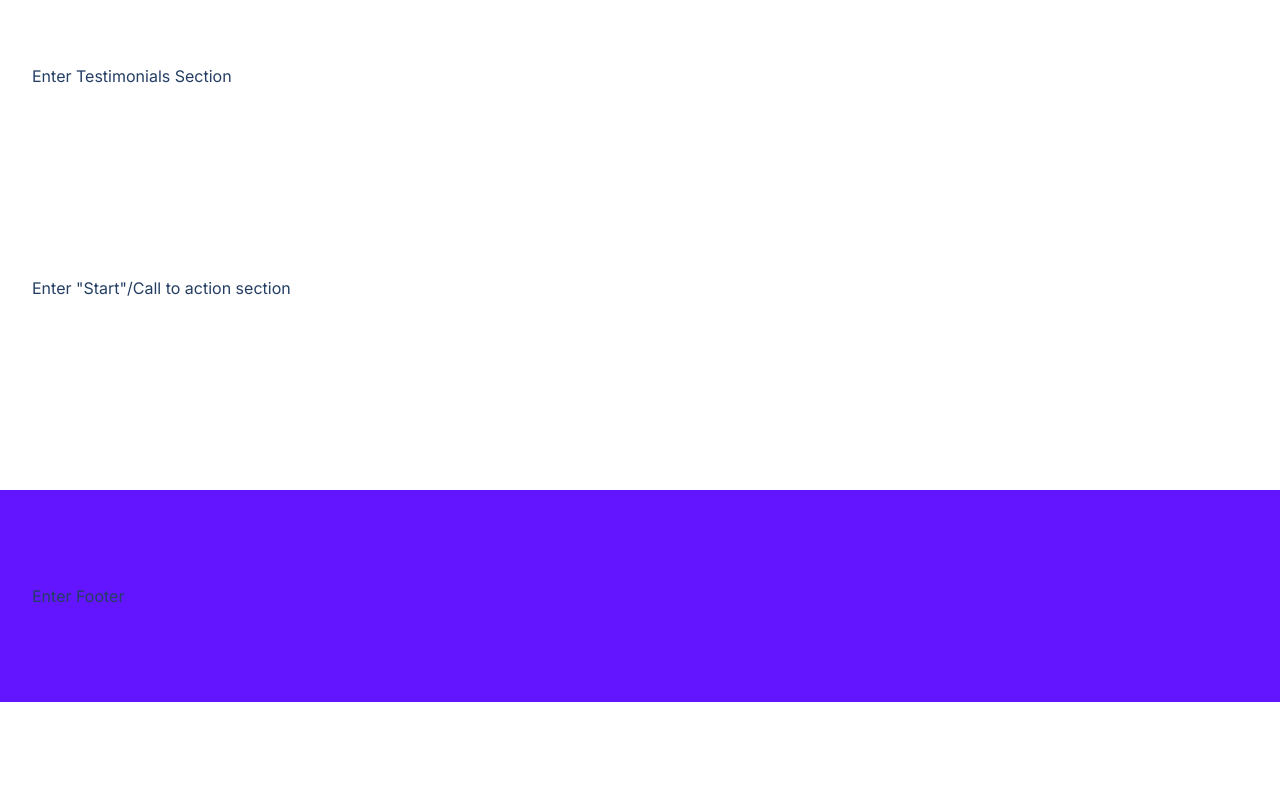
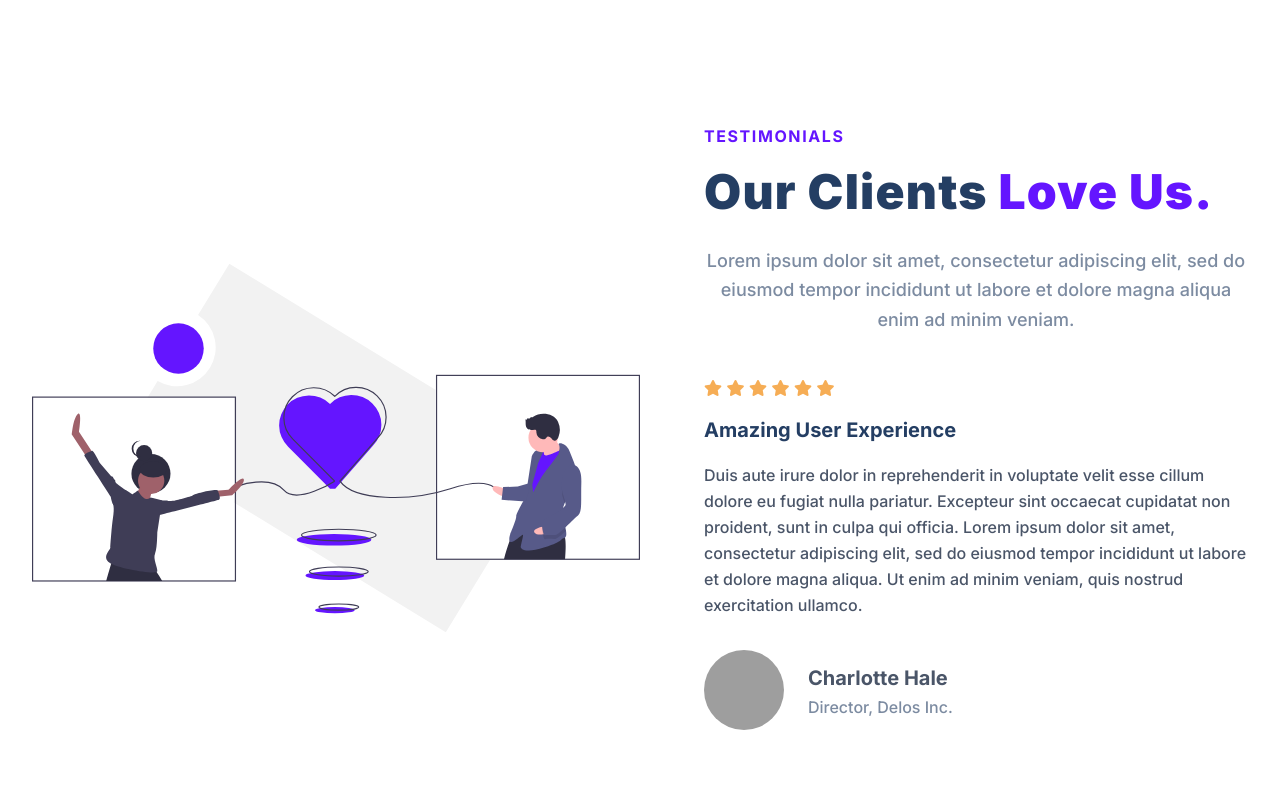
Before and after one commit to Tracymichael46/FES-module-2-final-project, a plain HTML site: page index.html in a window 1280 px wide. Shown: the part 4880-5680 px from the top of the page. Before the commit the page ends 5582 px from the top, so only its background shows below. Drawn offline with Linux system fonts and the light colour scheme; grey boxes are pictures that could not be loaded; a script that the page names is missing.

Commit message:
update 5

```diff
--- a/index.html
+++ b/index.html
@@ -275,8 +275,7 @@
                     <div class="section__tag">pricing</div>
                     <h2 class="section__title">Reasonable & Flexible <span class="purple">Plans.</span></h2>
                     <p class="section__para">Lorem ipsum dolor sit amet, consectetur adipiscing elit, sed do eiusmod tempor incididunt ut labore et dolore magna aliqua.</p>
-                </div>
-                <div class="plans">
+                    <div class="plans">
                     <div class="plan">
                         <div class="plan__stripe"></div>
                         <div class="plan__top">
@@ -291,7 +290,7 @@
                             <div class="plan__feature">12 Internal Pages</div>
                             <div class="plan__feature">Basic Assistance</div>
                         </div>
-                        <div class="plan__borrom">
+                        <div class="plan__bottom">
                             <button class="plan__button">BUY NOW</button>
                         </div>
                     </div>
@@ -309,7 +308,7 @@
                             <div class="plan__feature">22 Internal Pages</div>
                             <div class="plan__feature">Priority Assistance</div>
                         </div>
-                        <div class="plan__borrom">
+                        <div class="plan__bottom">
                             <button class="plan__button">BUY NOW</button>
                         </div>
                     </div>
@@ -327,17 +326,57 @@
                             <div class="plan__feature">37 Internal Pages</div>
                             <div class="plan__feature">Personal Assistance</div>
                         </div>
-                        <div class="plan__borrom">
+                        <div class="plan__bottom">
                             <button class="plan__button">BUY NOW</button>
                         </div>
                     </div>
+                </div>
                 </div>
             </div>
         </section>
         <section id="testimonials">
             <div class="container">
                 <div class="row">
-                    <!--  -->Enter Testimonials Section<!--  -->
+                    <img src="assets/love-illustration.c759090fa833369ad6ffb6eb19cacb3e.svg" alt="" class="testimonials__img">
+                    <div class="testimonials__description">
+                        <div class="section__tag">Testimonials</div>
+                        <h2 class="section__title">Our Clients <span class="purple">Love Us.</span></h2>
+                        <p class="section__para">Lorem ipsum dolor sit amet, consectetur adipiscing elit, sed do eiusmod tempor incididunt ut labore et dolore magna aliqua enim ad minim veniam.</p>
+                        <div class="testimonial">
+                            <div class="testimonial__rating">
+                                <i class="fas fa-star" aria-hidden="true"></i>
+                                <i class="fas fa-star" aria-hidden="true"></i>
+                                <i class="fas fa-star" aria-hidden="true"></i>
+                                <i class="fas fa-star" aria-hidden="true"></i>
+                                <i class="fas fa-star" aria-hidden="true"></i>
+                                <i class="fas fa-star" aria-hidden="true"></i>
+                            </div>
+                            <h3 class="testimonial__title">Amazing User Experience</h3>
+                            <p class="testimonial__para">Duis aute irure dolor in reprehenderit in voluptate velit esse cillum dolore eu fugiat nulla pariatur. Excepteur sint occaecat cupidatat non proident, sunt in culpa qui officia. Lorem ipsum dolor sit amet, consectetur adipiscing elit, sed do eiusmod tempor incididunt ut labore et dolore magna aliqua. Ut enim ad minim veniam, quis nostrud exercitation ullamco.</p>
+                            <div class="tetimonial__bottom">
+                                <div class="testimonial__profile">
+                                    <img src="https://images.unsplash.com/photo-1494790108377-be9c29b29330?ixlib=rb-1.2.1&amp;ixid=eyJhcHBfaWQiOjEyMDd9&amp;auto=format&amp;fit=facearea&amp;facepad=3.25&amp;w=512&amp;h=512&amp;q=80" class="testimonial__img">
+                                    <div class="testimonial__details">
+                                        <div class="testimonial__name">Charlotte Hale</div>
+                                        <div class="testimonial__role">Director, Delos Inc.</div>
+                                    </div>
+                                </div>
+                                <div class="testimonial__buttons">
+                                    <button class="testimonial__button">
+                                        <svg fill="none" stroke="rgb(100,21,255)" stroke-linecap="round" stroke-linejoin="round" stroke-width="3" viewBox="0 0 24 24">
+                                            <path d="M10 19l-7-7m0 0l7-7m-7 7h18"></path>
+                                        </svg>
+                                    </button>
+                                    <div class="divider"></div>
+                                    <button class="testimonial__button">
+                                        <svg fill="none" stroke="rgb(100,21,255)" stroke-linecap="round" stroke-linejoin="round" stroke-width="3" viewBox="0 0 24 24">
+                                            <path d="M14 5l7 7m0 0l-7 7m7-7H3"></path>
+                                        </svg>
+                                    </button>
+                                </div>
+                            </div>
+                        </div>
+                    </div>
                 </div>
             </div>
         </section>
--- a/style.css
+++ b/style.css
@@ -885,6 +885,19 @@ PRICING ↓
     background: linear-gradient(115deg, rgb(245, 101, 101) 0%, rgb(254, 178, 178) 100%);
 }
 
+button {
+    cursor: pointer;
+    border: none;
+}
+
+.plan__button:hover {
+    transform: translate(1px, -1px);
+    box-shadow: rgba(0, 0, 0, 0) 0px 0px 0px 0px,
+    rgba(0, 0, 0, 0) 0px 0px 0px 0px,
+    rgba(0, 0, 0, 0.1) 0px 20px 25px -5px,
+    rgba(0, 0, 0, 0.04) 0px 10px 10px -5px;
+}
+
 /* MY ADDITION */
 
 /*
@@ -898,6 +911,89 @@ TESTIMONIALS ↓
     display: flex;
 }
 
+/* MY ADDITION */
+
+.testimonials__img {
+    width: 50%;
+}
+
+.testimonials__description {
+    display: flex;
+    flex-direction: column;
+    padding-left: 64px;
+}
+
+.testimonial {
+    margin-top: 40px;
+}
+
+#testimonials .section__title {
+    margin-bottom: 24px;
+    line-height: 1.25;
+}
+
+.testimonial__rating{
+    color: rgba(246, 173, 85);
+    margin-right: 2px;
+    margin-top: 4px;
+}
+
+.fa-star {
+    color: rgb(246, 173, 85);
+    font-weight: 900;
+}
+
+.testimonial__title {
+    column-rule: #4a5568;
+    line-height: 1.625;
+    margin-top: 1rem;
+    font-size: 1.25rem;
+    font-weight: 700;
+}
+
+.testimonial__para {
+    margin-top: 1rem;
+    margin-bottom: 2rem;
+    font-weight: 500;
+    line-height: 1.625;
+    font-size: 16px;
+    color: rgb(74, 85, 104);
+}
+
+.testimonial__profile {
+    display: flex;
+    align-items: center;
+}
+
+.testimonial__img {
+    width: 80px;
+    height: 80px;
+    border-radius: 50%;
+}
+
+.testimonial__name {
+    color: #4a5568;
+    line-height: 1.625;
+    font-size: 1.25rem;
+    font-weight: 700;
+    padding-left: 24px;
+}
+
+.testimonial__role {
+    color: #7c8ba1;
+    font-weight: 500;
+    line-height: 1.5;
+    padding-left: 24px;
+}
+
+
+
+.testimonial__bottom {
+    display: flex;
+    justify-content: space-between;
+}
+
+/* MY ADDITION */
 
 /*
 
```
